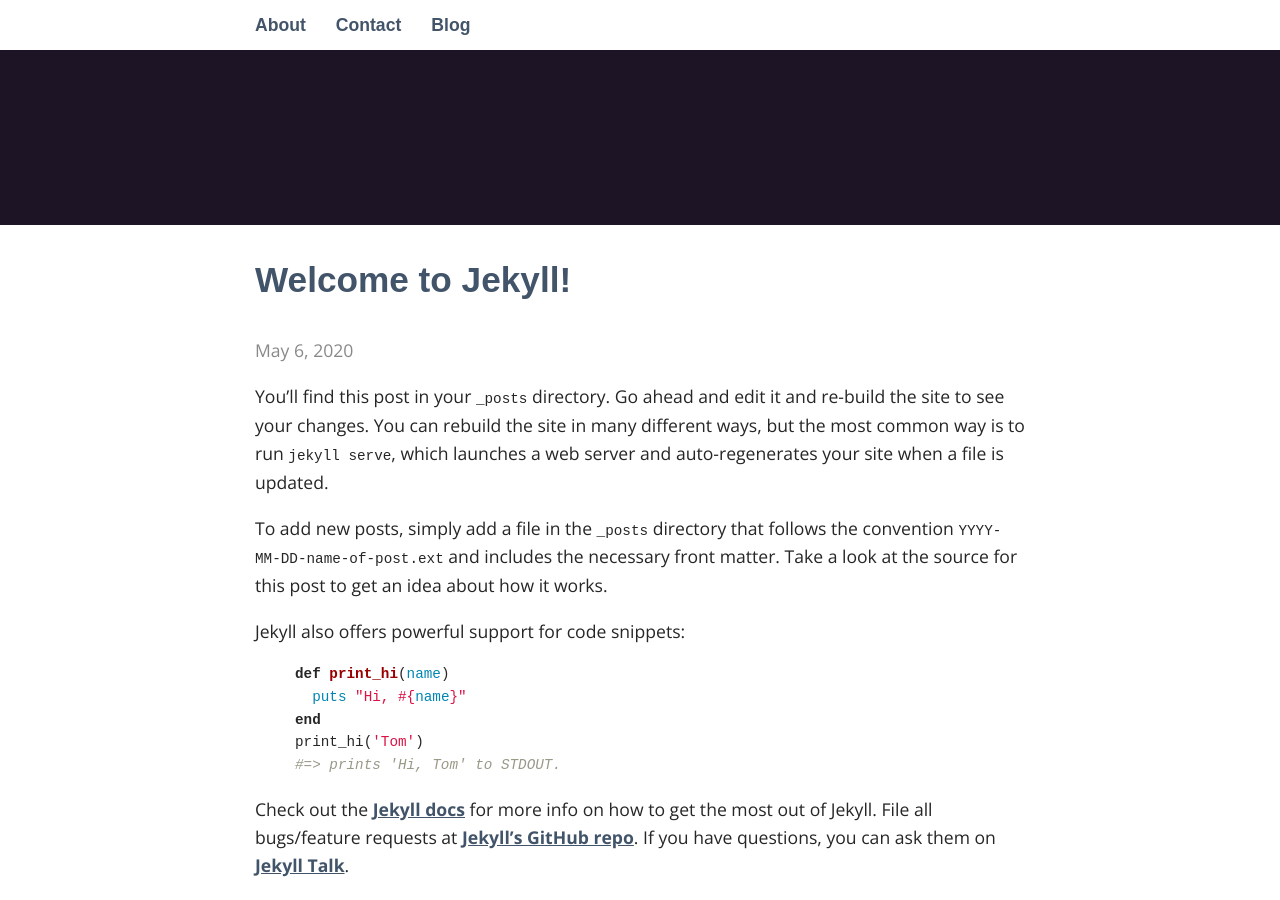
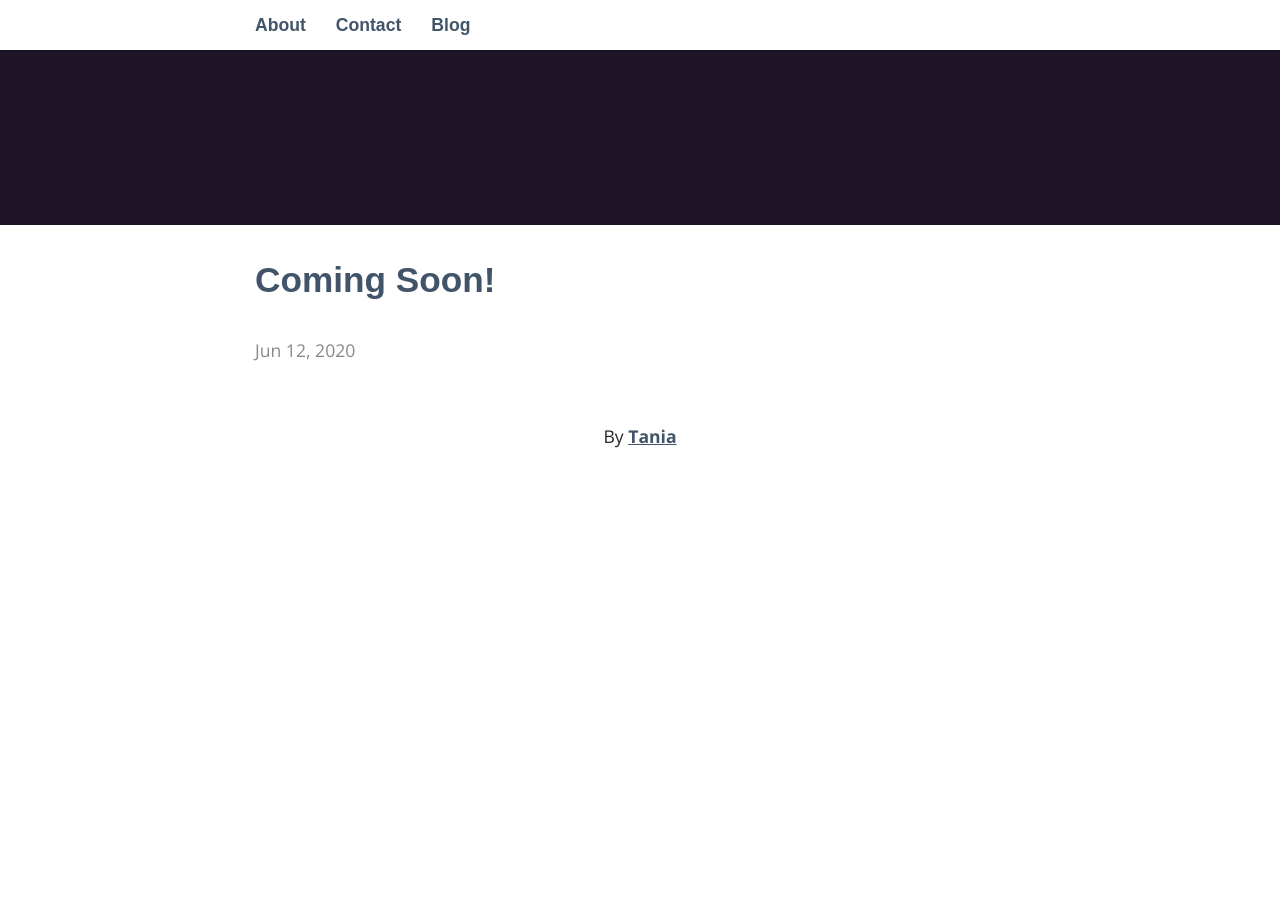
Before and after one commit to galia1902/jekyll-site4, a Jekyll site: the page built from _posts/2020-05-06-welcome-to-jekyll.markdown, in a window 1280 px wide and 900 px high, scrolled down 275 px. Built offline with Jekyll 4.4.1, drawn with Linux system fonts in a browser that asks for light colours; some web fonts are replaced; after the commit the page ends 900 px from its top, so only the background shows below that.

Commit message:
Update 2020-05-06-welcome-to-jekyll.markdown

```diff
--- a/_posts/2020-05-06-welcome-to-jekyll.markdown
+++ b/_posts/2020-05-06-welcome-to-jekyll.markdown
@@ -1,10 +1,10 @@
 ---
 layout: post
-title:  "Welcome to Jekyll!"
-date:   2020-05-06 19:44:03 +0300
+title:  "Coming Soon!"
+date:   2020-06-12 19:44:03 +0300
 categories: jekyll update
 ---
-You’ll find this post in your `_posts` directory. Go ahead and edit it and re-build the site to see your changes. You can rebuild the site in many different ways, but the most common way is to run `jekyll serve`, which launches a web server and auto-regenerates your site when a file is updated.
+<!-- You’ll find this post in your `_posts` directory. Go ahead and edit it and re-build the site to see your changes. You can rebuild the site in many different ways, but the most common way is to run `jekyll serve`, which launches a web server and auto-regenerates your site when a file is updated.
 
 To add new posts, simply add a file in the `_posts` directory that follows the convention `YYYY-MM-DD-name-of-post.ext` and includes the necessary front matter. Take a look at the source for this post to get an idea about how it works.
 
@@ -23,3 +23,4 @@ Check out the [Jekyll docs][jekyll-docs] for more info on how to get the most ou
 [jekyll-docs]: https://jekyllrb.com/docs/home
 [jekyll-gh]:   https://github.com/jekyll/jekyll
 [jekyll-talk]: https://talk.jekyllrb.com/
+ -->
```
